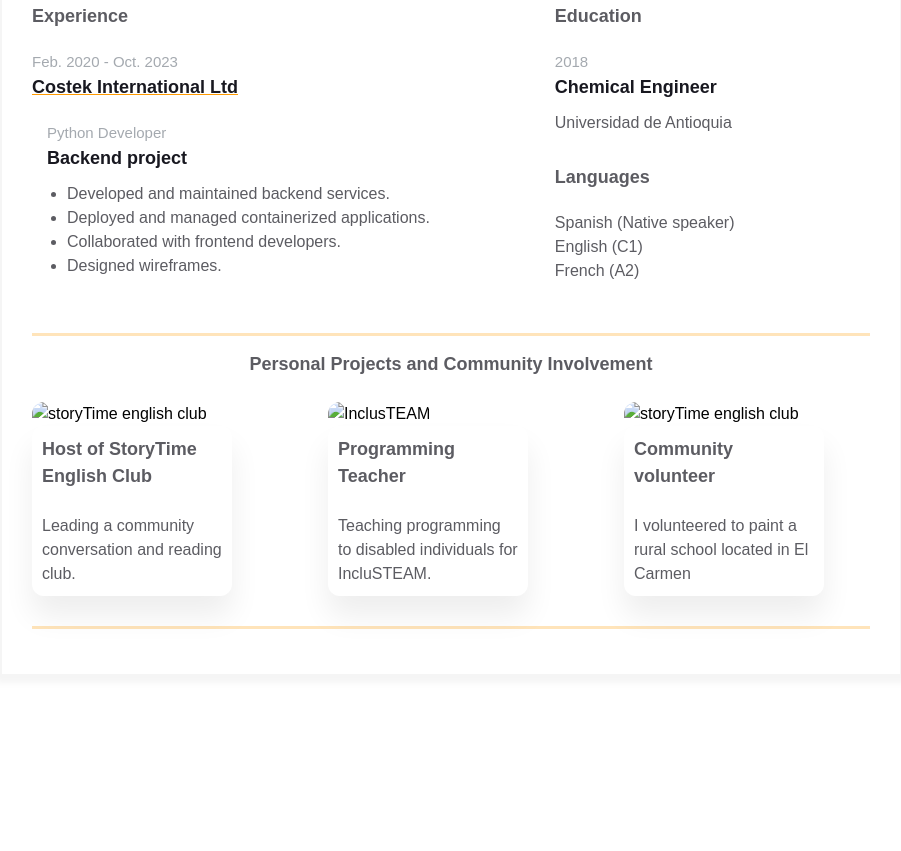
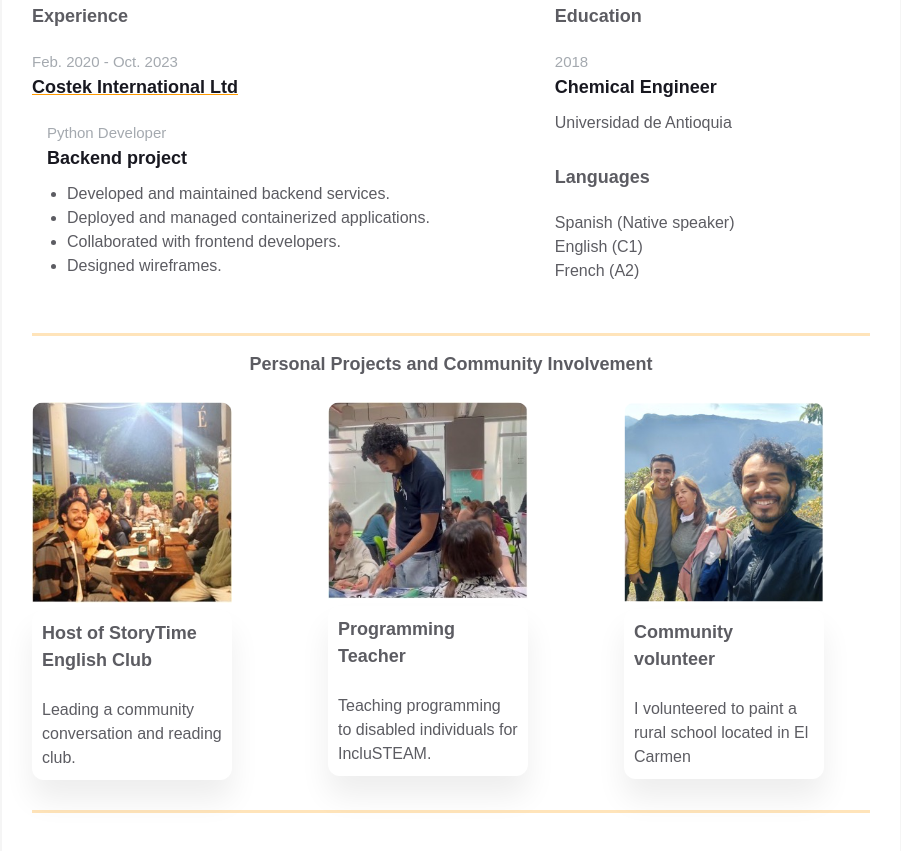
Before and after one commit to LeonardVillegas/homepage, a plain HTML site: page index.html in a window 1280 px wide. Shown: the part 568-1419 px from the top of the page, without its empty margins (189-1090 px from the left). Before the commit the page ends 1293 px from the top, so only its background shows below. Drawn offline with Linux system fonts and the light colour scheme; the site is published under a folder, as on GitHub Pages, so addresses that start at the root find nothing.

Commit message:
Fixed images loading

```diff
--- a/index.html
+++ b/index.html
@@ -255,7 +255,7 @@
               <div class="personal-projects">
                 <figure class="project">
                   <img
-                    src="/assets/story_time_club_p.jpg"
+                    src="assets/story_time_club_p.jpg"
                     alt="storyTime english club"
                   />
                   <div class="description-box">
@@ -265,7 +265,7 @@
                 </figure>
                 <figure class="project">
                   <img
-                    src="/assets/inclu_steam_project_p.jpg"
+                    src="assets/inclu_steam_project_p.jpg"
                     alt="InclusTEAM"
                   />
                   <div class="description-box">
@@ -278,7 +278,7 @@
                 </figure>
                 <figure class="project">
                   <img
-                    src="/assets/school_painting_p.png"
+                    src="assets/school_painting_p.png"
                     alt="storyTime english club"
                   />
                   <div class="description-box">
```
